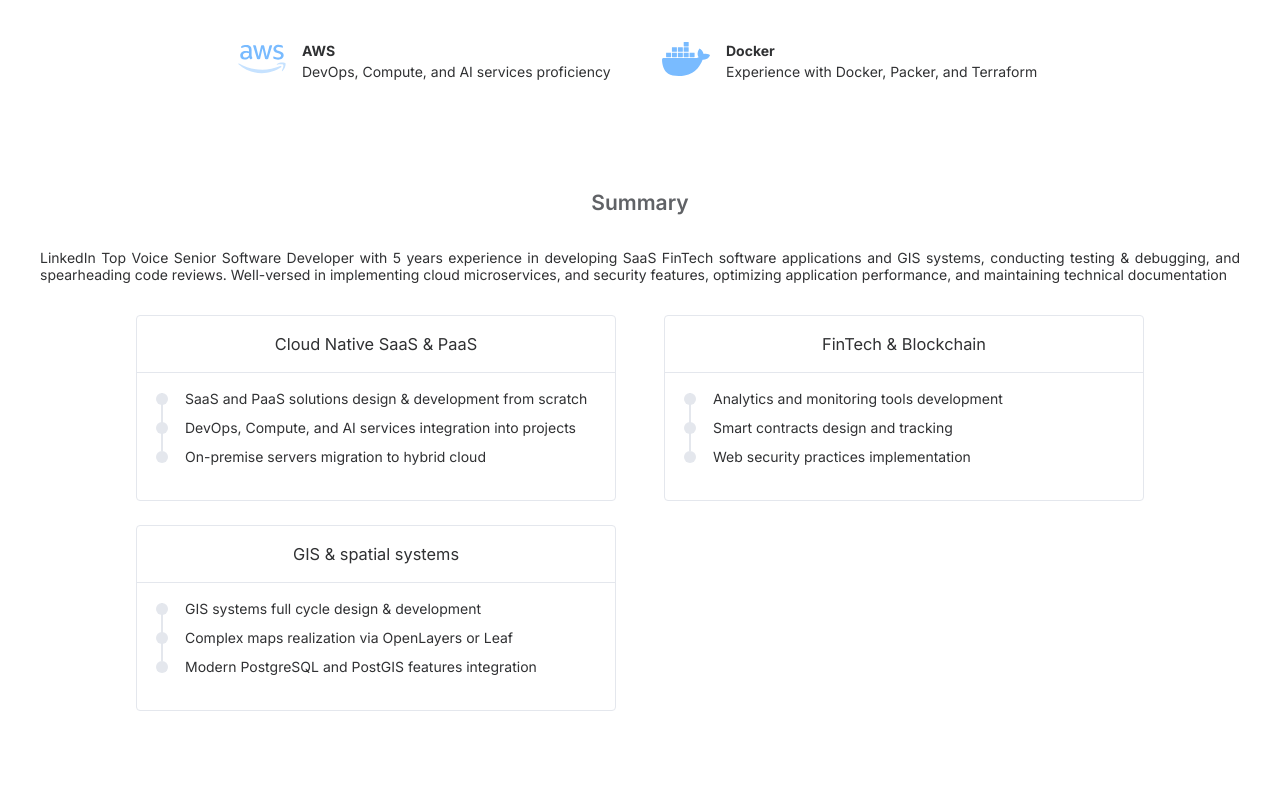
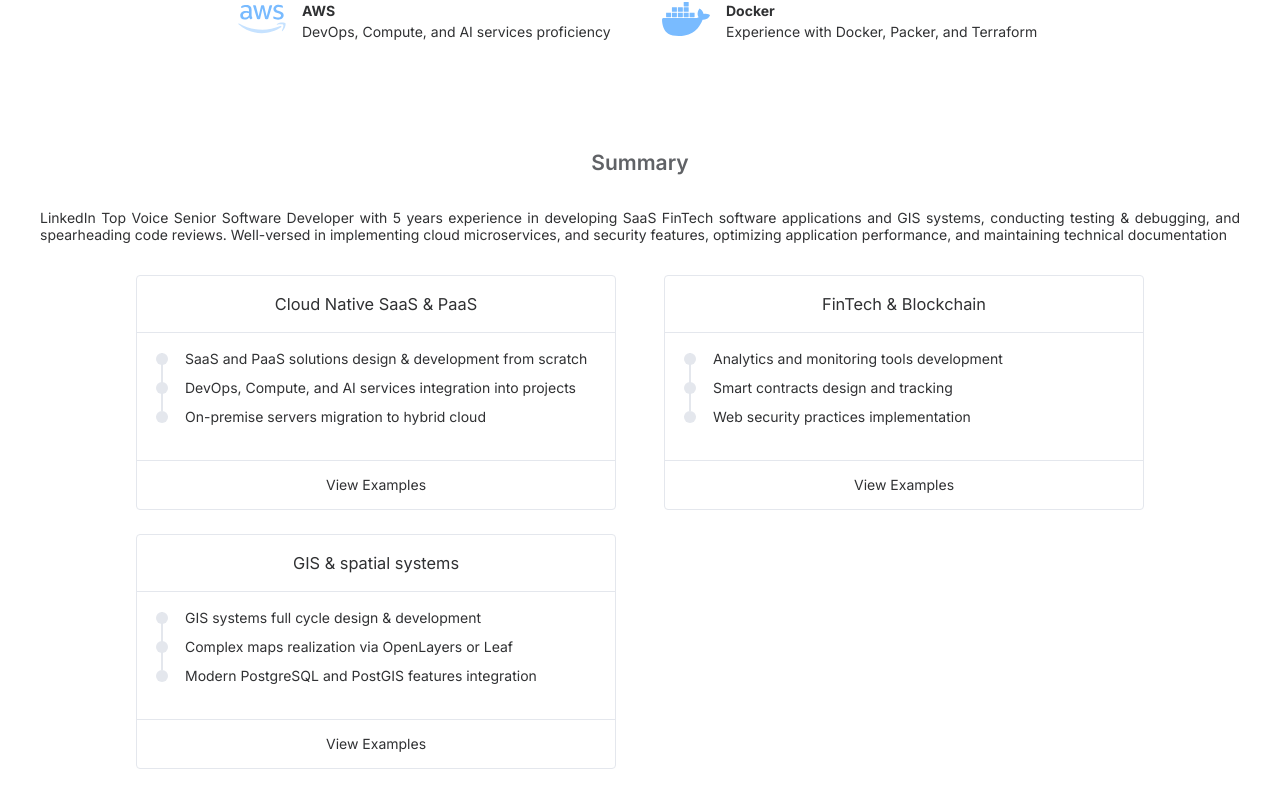
Before and after one commit to letUser/sotnikdev.tech, a Vue app: page /summary in a window 1280 px wide. Shown: the part 1109-1916 px from the top of the page. Built offline with nearby package versions, Linux system fonts and the light colour scheme.

Commit message:
card todo

```diff
--- a/components.d.ts
+++ b/components.d.ts
@@ -16,11 +16,13 @@ declare module 'vue' {
     DarkModeSwitch: typeof import('./src/components/navigation/DarkModeSwitch.vue')['default']
     DockerLogo: typeof import('./src/components/icons/DockerLogo.vue')['default']
     DsLogo: typeof import('./src/components/icons/DsLogo.vue')['default']
+    ElButton: typeof import('element-plus/es')['ElButton']
     ElCard: typeof import('element-plus/es')['ElCard']
     ElDropdown: typeof import('element-plus/es')['ElDropdown']
     ElDropdownItem: typeof import('element-plus/es')['ElDropdownItem']
     ElDropdownMenu: typeof import('element-plus/es')['ElDropdownMenu']
     ElIcon: typeof import('element-plus/es')['ElIcon']
+    ElLink: typeof import('element-plus/es')['ElLink']
     ElSwitch: typeof import('element-plus/es')['ElSwitch']
     ElTimeline: typeof import('element-plus/es')['ElTimeline']
     ElTimelineItem: typeof import('element-plus/es')['ElTimelineItem']
--- a/src/components/NavMenu.vue
+++ b/src/components/NavMenu.vue
@@ -62,8 +62,8 @@ function setActiveMenu($event: Event): void {
 
     <div class="menu">
       <nav @click.prevent="setActiveMenu">
-        <RouterLink id="nav-summary" :index="1" to="/summary">Summary</RouterLink>
-        <RouterLink id="nav-portfolio" :index="2" to="/portfolio">Portfolio</RouterLink>
+        <router-link id="nav-summary" :index="1" to="/summary">Summary</router-link>
+        <router-link id="nav-portfolio" :index="2" to="/portfolio">Portfolio</router-link>
       </nav>
 
       <DarkModeSwitch class="menu-item" />
--- a/src/components/SummaryInfo.vue
+++ b/src/components/SummaryInfo.vue
@@ -1,4 +1,6 @@
-<script setup lang="ts"></script>
+<script setup lang="ts">
+import { RouterLink } from 'vue-router'
+</script>
 
 <template>
   <div class="summary-wrapper">
@@ -11,11 +13,11 @@
         spearheading code reviews. Well-versed in implementing cloud microservices, and security
         features, optimizing application performance, and maintaining technical documentation
       </p>
-    </div>
 
       <div class="summary-cards">
         <el-card shadow="hover" class="summary-cards-item">
           <template #header><h3>Cloud Native SaaS & PaaS</h3></template>
+
           <div class="summary-cards-item-content">
             <el-timeline class="card-custom-list" style="max-width: 460px">
               <el-timeline-item>
@@ -27,29 +29,46 @@
               <el-timeline-item> On-premise servers migration to hybrid cloud </el-timeline-item>
             </el-timeline>
           </div>
+
+          <template #footer>
+            <router-link to="/portfolio">View Examples</router-link>
+          </template>
         </el-card>
 
         <el-card shadow="hover" class="summary-cards-item">
           <template #header><h3>FinTech & Blockchain</h3></template>
+
           <div class="summary-cards-item-content">
-          <el-timeline class="card-custom-list" style="max-width: 460px">
+            <el-timeline class="card-custom-list">
               <el-timeline-item> Analytics and monitoring tools development </el-timeline-item>
               <el-timeline-item> Smart contracts design and tracking </el-timeline-item>
               <el-timeline-item> Web security practices implementation </el-timeline-item>
             </el-timeline>
           </div>
+
+          <template #footer>
+            <router-link to="/portfolio">View Examples</router-link>
+          </template>
         </el-card>
 
         <el-card shadow="hover" class="summary-cards-item">
           <template #header><h3>GIS & spatial systems</h3></template>
+
           <div class="summary-cards-item-content">
-          <el-timeline class="card-custom-list" style="max-width: 460px">
+            <el-timeline class="card-custom-list">
               <el-timeline-item> GIS systems full cycle design & development </el-timeline-item>
               <el-timeline-item> Complex maps realization via OpenLayers or Leaf </el-timeline-item>
-            <el-timeline-item> Modern PostgreSQL and PostGIS features integration </el-timeline-item>
+              <el-timeline-item>
+                Modern PostgreSQL and PostGIS features integration
+              </el-timeline-item>
             </el-timeline>
           </div>
+
+          <template #footer>
+            <router-link to="/portfolio">View Examples</router-link>
+          </template>
         </el-card>
+      </div>
     </div>
   </div>
 </template>
@@ -62,8 +81,8 @@
 
   .summary {
     &-text {
+      margin-bottom: 2rem;
       text-align: justify;
-      margin-bottom: 2rem;
     }
 
     &-cards {
@@ -74,7 +93,7 @@
 
       &-item {
         width: 480px;
-        transition: none;
+        transition: transform 0.5s;
 
         &:hover {
           transform: translateY(-10px);
@@ -86,11 +105,28 @@
           flex-direction: column;
 
           .card-custom-list {
-            max-width: 460px;
+            max-width: 480px;
             padding: 0;
 
             .el-timeline-item {
               padding-bottom: 4px;
+            }
+          }
+        }
+
+        .el-card__footer {
+          a {
+            display: block;
+            width: 100%;
+            height: 100%;
+            color: var(--el-color-text-primary);
+            text-decoration: none;
+            line-height: 48px;
+            transition: background-color 0.5s;
+
+            &:hover {
+              color: var(--el-color-white);
+              background-color: var(--el-color-primary-light-3);
             }
           }
         }
@@ -99,3 +135,11 @@
   }
 }
 </style>
+
+<style lang="scss">
+.el-card {
+  .el-card__footer {
+    padding: 0;
+  }
+}
+</style>
--- a/src/views/SummaryView.vue
+++ b/src/views/SummaryView.vue
@@ -39,8 +39,8 @@ function onMouseMove($ev: MouseEvent): void {
 
 <template>
   <main>
-    <div class="section-about" @mousemove="onMouseMove">
-      <div class="section-about-name">
+    <div class="section-summary" @mousemove="onMouseMove">
+      <div class="section-summary-name">
         <h1>Dan Sotnik</h1>
         <p>A Software Developer</p>
       </div>
@@ -55,7 +55,7 @@ function onMouseMove($ev: MouseEvent): void {
 </template>
 
 <style scoped lang="scss">
-.section-about {
+.section-summary {
   display: flex;
   align-items: center;
   flex-direction: column;
```
Lines whose indentation alone changed are shown as unchanged.
